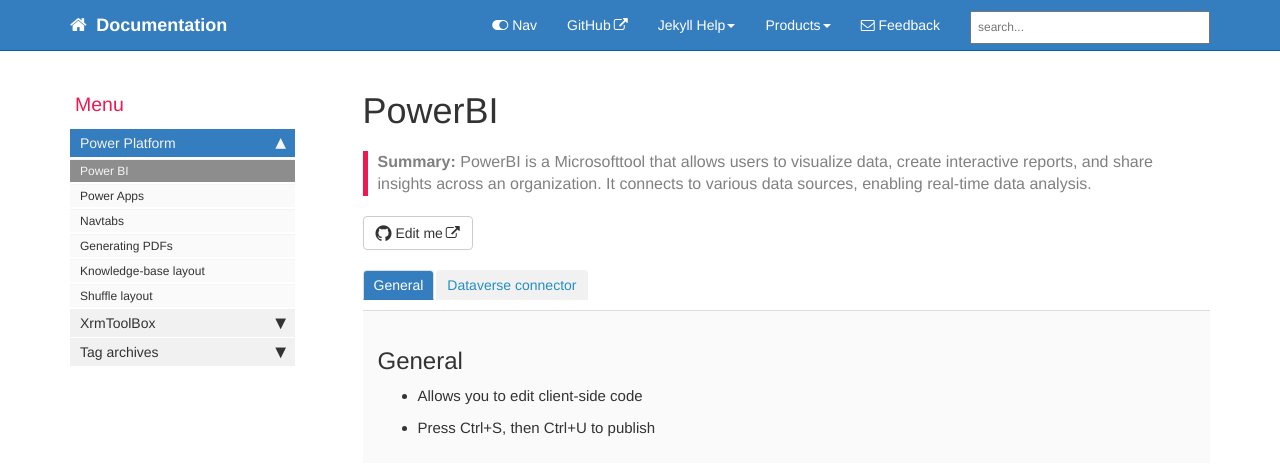
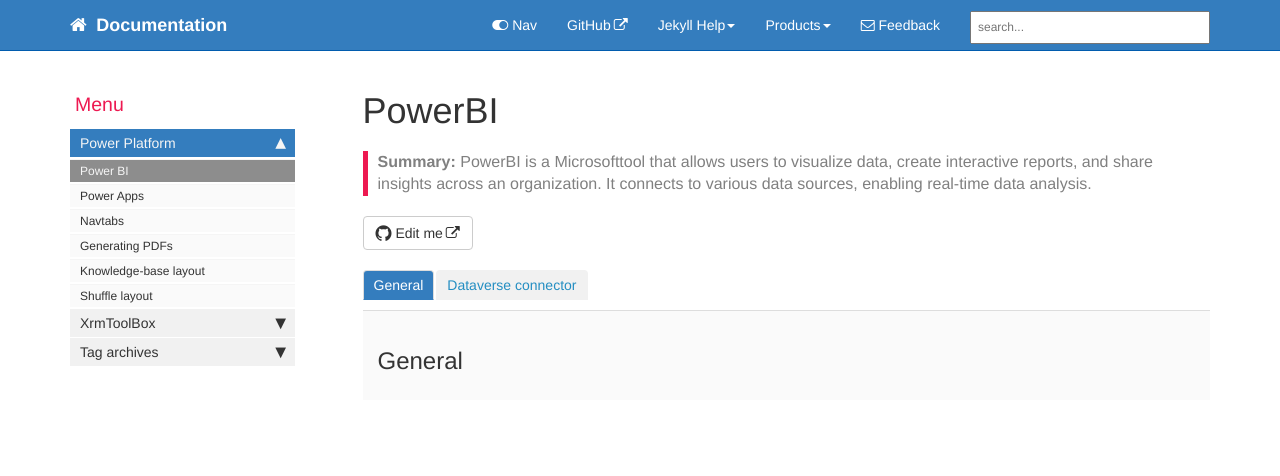
Before and after one commit to gedeontofidji/Documentation, a Jekyll site: the page built from index.md, in a window 1280 px wide. Shown: the top 476 px of the page. Built offline with Jekyll 4.4.1, drawn with Linux system fonts in a browser that asks for light colours; comment, search, counter and statistics services are not loaded.

Commit message:
Update index.md

```diff
--- a/index.md
+++ b/index.md
@@ -14,9 +14,6 @@ summary: PowerBI is a Microsofttool that allows users to visualize data, create
   <div class="tab-content">
 <div role="tabpanel" class="tab-pane active" id="general" markdown="1">
 ## General
-
-* Allows you to edit client-side code
-* Press Ctrl+S, then Ctrl+U to publish
 </div>
 
 <div role="tabpanel" class="tab-pane" id="dataverse-connector" markdown="1">
```
Also changed, not shown: other parts of index.md (+1 -1 lines).
